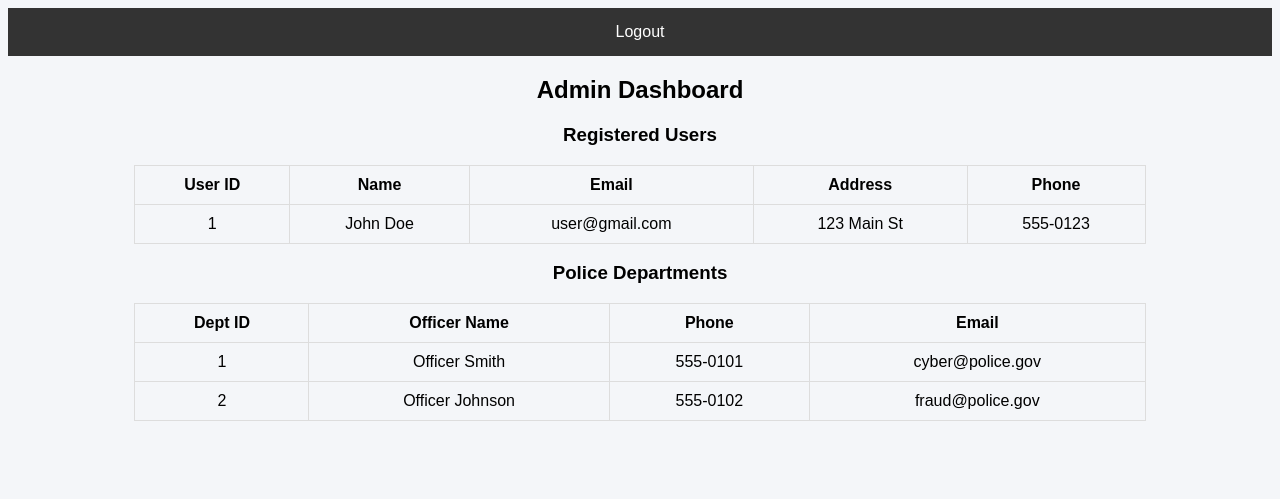
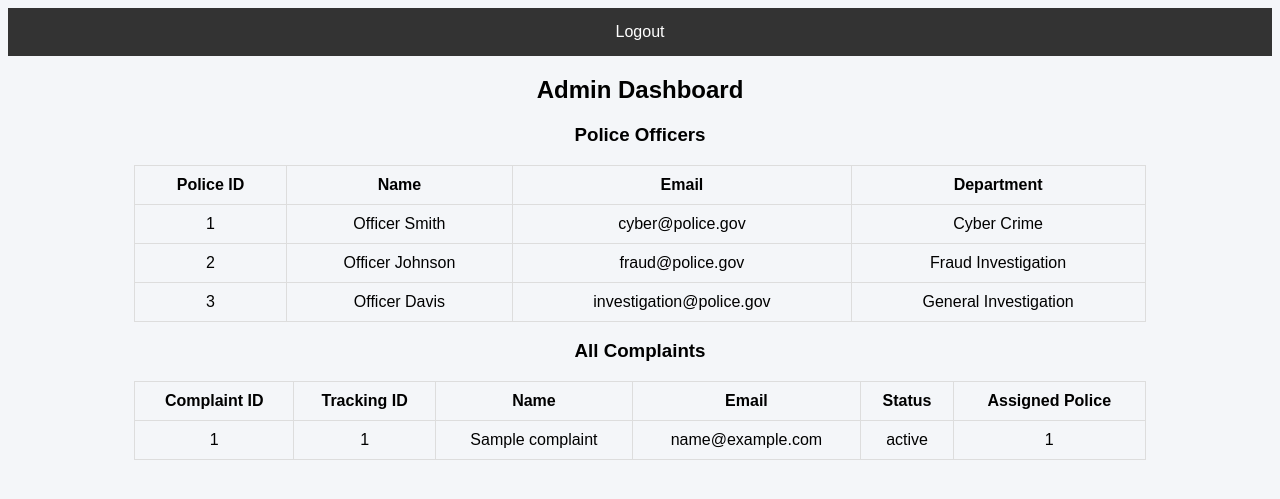
Before and after one commit to praveeshb/cybercrime-project, a Flask app: page /admin_dashboard in a window 1280 px wide. Shown: the top 499 px of the page. Run offline with Flask 3, Linux system fonts and the light colour scheme; a user stored in the database is signed in; data comes from the database, SQL or seed files in the repository; tables that the repository leaves empty hold one stand-in row (values such as "Sample post").

Commit message:
Simplify to admin and police only system - single login page with separate dashboards

```diff
--- a/app.py
+++ b/app.py
@@ -23,38 +23,29 @@ def login():
     if request.method == "POST":
         email = request.form["email"]
         password = request.form["password"]
-        user_type = request.form.get("user_type", "user")
+        user_type = request.form.get("user_type", "admin")
 
         conn = get_db()
         cur = conn.cursor()
 
         if user_type == "admin":
-            user = cur.execute(
+            admin = cur.execute(
                 "SELECT * FROM admin WHERE email=?",
                 (email,)).fetchone()
-            if user and check_password_hash(user[3], password):
-                session["admin_id"] = user[0]
+            if admin and check_password_hash(admin[3], password):
+                session["admin_id"] = admin[0]
                 session["role"] = "admin"
                 conn.close()
                 return redirect("/admin_dashboard")
         elif user_type == "police":
-            dept = cur.execute(
-                "SELECT * FROM police_department WHERE email=?",
+            police = cur.execute(
+                "SELECT * FROM police WHERE email=?",
                 (email,)).fetchone()
-            if dept and check_password_hash(dept[4], password):
-                session["dept_id"] = dept[0]
+            if police and check_password_hash(police[3], password):
+                session["police_id"] = police[0]
                 session["role"] = "police"
                 conn.close()
                 return redirect("/police_dashboard")
-        else:
-            user = cur.execute(
-                "SELECT * FROM users WHERE email=?",
-                (email,)).fetchone()
-            if user and check_password_hash(user[3], password):
-                session["user_id"] = user[0]
-                session["role"] = "user"
-                conn.close()
-                return redirect("/user_dashboard")
 
         conn.close()
         return "Invalid Login"
@@ -62,49 +53,21 @@ def login():
     return render_template("login.html")
 
 
-# REGISTER
-@app.route("/register",methods=["GET","POST"])
-def register():
-    if request.method == "POST":
-        name = request.form["name"]
-        email = request.form["email"]
-        password = request.form["password"]
-        address = request.form.get("address", "")
-        phone = request.form.get("phone", "")
-
-        hashed_password = generate_password_hash(password)
-
-        conn = get_db()
-        cur = conn.cursor()
-
-        cur.execute(
-            "INSERT INTO users(name,email,password,address,phone) VALUES(?,?,?,?,?)",
-            (name, email, hashed_password, address, phone))
-
-        conn.commit()
-        conn.close()
-
-        return redirect("/")
-
-    return render_template("register.html")
-
-
 # ADMIN DASHBOARD
 @app.route("/admin_dashboard")
 def admin_dashboard():
-
-    if session.get("role")!="admin":
+    if session.get("role") != "admin":
         return redirect("/")
 
-    conn=get_db()
-    cur=conn.cursor()
+    conn = get_db()
+    cur = conn.cursor()
 
-    users=cur.execute("SELECT * FROM users").fetchall()
-    departments=cur.execute("SELECT * FROM police_department").fetchall()
+    police = cur.execute("SELECT * FROM police").fetchall()
+    complaints = cur.execute("SELECT * FROM complaints").fetchall()
 
     conn.close()
 
-    return render_template("admin_dashboard.html",users=users, departments=departments)
+    return render_template("admin_dashboard.html", police=police, complaints=complaints)
 
 
 # POLICE DASHBOARD
@@ -113,56 +76,29 @@ def police_dashboard():
     if session.get("role") != "police":
         return redirect("/")
 
-    dept_id = session["dept_id"]
+    police_id = session["police_id"]
     conn = get_db()
     cur = conn.cursor()
 
     complaints = cur.execute("""
-        SELECT c.*, u.name as user_name
-        FROM complaints c
-        JOIN users u ON c.user_id = u.user_id
-        WHERE c.dept_id = ?
-    """, (dept_id,)).fetchall()
+        SELECT * FROM complaints
+        WHERE assigned_police_id = ? OR assigned_police_id IS NULL
+    """, (police_id,)).fetchall()
 
     conn.close()
 
     return render_template("police_dashboard.html", complaints=complaints)
 
 
-# USER DASHBOARD
-@app.route("/user_dashboard")
-def user_dashboard():
-    if session.get("role") != "user":
-        return redirect("/")
-
-    user_id = session["user_id"]
-    conn = get_db()
-    cur = conn.cursor()
-
-    complaints = cur.execute("""
-        SELECT c.*, pd.officer_name, s.progress
-        FROM complaints c
-        LEFT JOIN police_department pd ON c.dept_id = pd.dept_id
-        LEFT JOIN status s ON c.complaint_id = s.complaint_id
-        WHERE c.user_id = ?
-    """, (user_id,)).fetchall()
-
-    conn.close()
-
-    return render_template("user_dashboard.html", complaints=complaints)
-
-
-# SUBMIT COMPLAINT
-@app.route("/complaint",methods=["GET","POST"])
+# COMPLAINT FORM (Public)
+@app.route("/complaint", methods=["GET", "POST"])
 def complaint():
     if request.method == "POST":
-        if session.get("role") != "user":
-            return redirect("/")
-
+        name = request.form["name"]
+        email = request.form["email"]
+        phone = request.form["phone"]
         description = request.form["description"]
-        dept_id = request.form["dept_id"]
         tracking_id = str(uuid.uuid4())[:8]
-        user_id = session["user_id"]
 
         evidence = ""
         if "evidence" in request.files:
@@ -176,48 +112,57 @@ def complaint():
         cur = conn.cursor()
 
         cur.execute("""
-            INSERT INTO complaints(user_id, description, dept_id, complaint_data, tracking_id)
-            VALUES(?,?,?,?,?)
-        """, (user_id, description, dept_id, evidence, tracking_id))
-
-        complaint_id = cur.lastrowid
-
-        cur.execute("""
-            INSERT INTO status(complaint_id, department_id, progress)
-            VALUES(?,?,?)
-        """, (complaint_id, dept_id, "Pending"))
+            INSERT INTO complaints(name, email, phone, description, evidence, tracking_id)
+            VALUES(?,?,?,?,?,?)
+        """, (name, email, phone, description, evidence, tracking_id))
 
         conn.commit()
         conn.close()
 
         return f"Complaint Submitted. Tracking ID: {tracking_id}"
 
-    # Get departments for dropdown
+    return render_template("complaint.html")
+
+
+# ASSIGN COMPLAINT (Police)
+@app.route("/assign/<int:complaint_id>", methods=["POST"])
+def assign_complaint(complaint_id):
+    if session.get("role") != "police":
+        return redirect("/")
+
+    police_id = session["police_id"]
+
     conn = get_db()
     cur = conn.cursor()
-    departments = cur.execute("SELECT * FROM police_department").fetchall()
+
+    cur.execute("""
+        UPDATE complaints
+        SET assigned_police_id = ?, status = 'Investigating'
+        WHERE complaint_id = ?
+    """, (police_id, complaint_id))
+
+    conn.commit()
     conn.close()
 
-    return render_template("complaint.html", departments=departments)
+    return redirect("/police_dashboard")
 
 
-# UPDATE STATUS (POLICE)
+# UPDATE STATUS (Police)
 @app.route("/update_status/<int:complaint_id>", methods=["POST"])
 def update_status(complaint_id):
     if session.get("role") != "police":
         return redirect("/")
 
-    progress = request.form["progress"]
-    dept_id = session["dept_id"]
+    status = request.form["status"]
 
     conn = get_db()
     cur = conn.cursor()
 
     cur.execute("""
-        UPDATE status
-        SET progress = ?
-        WHERE complaint_id = ? AND department_id = ?
-    """, (progress, complaint_id, dept_id))
+        UPDATE complaints
+        SET status = ?
+        WHERE complaint_id = ?
+    """, (status, complaint_id))
 
     conn.commit()
     conn.close()
--- a/templates/admin_dashboard.html
+++ b/templates/admin_dashboard.html
@@ -13,53 +13,61 @@
 
 <h2>Admin Dashboard</h2>
 
-<h3>Registered Users</h3>
+<h3>Police Officers</h3>
 
 <table>
 
 <tr>
-<th>User ID</th>
+<th>Police ID</th>
 <th>Name</th>
 <th>Email</th>
-<th>Address</th>
-<th>Phone</th>
+<th>Department</th>
 </tr>
 
-{% for u in users %}
+{% for p in police %}
 
 <tr>
-<td>{{u[0]}}</td>
-<td>{{u[1]}}</td>
-<td>{{u[2]}}</td>
-<td>{{u[4]}}</td>
-<td>{{u[5]}}</td>
+<td>{{p[0]}}</td>
+<td>{{p[1]}}</td>
+<td>{{p[2]}}</td>
+<td>{{p[4]}}</td>
 </tr>
 
 {% endfor %}
 
 </table>
 
-<h3>Police Departments</h3>
+<h3>All Complaints</h3>
 
 <table>
 
 <tr>
-<th>Dept ID</th>
-<th>Officer Name</th>
-<th>Phone</th>
+<th>Complaint ID</th>
+<th>Tracking ID</th>
+<th>Name</th>
 <th>Email</th>
+<th>Status</th>
+<th>Assigned Police</th>
 </tr>
 
-{% for d in departments %}
+{% for c in complaints %}
 
 <tr>
-<td>{{d[0]}}</td>
-<td>{{d[1]}}</td>
-<td>{{d[2]}}</td>
-<td>{{d[3]}}</td>
+<td>{{c[0]}}</td>
+<td>{{c[8]}}</td>
+<td>{{c[1]}}</td>
+<td>{{c[2]}}</td>
+<td>{{c[6]}}</td>
+<td>{{c[7] if c[7] else 'Not Assigned'}}</td>
 </tr>
 
 {% endfor %}
+
+{% if not complaints %}
+<tr>
+<td colspan="6">No complaints submitted yet</td>
+</tr>
+{% endif %}
 
 </table>
 
```
Also changed, not shown: create_db.py (+17 -38 lines), seed_data.py (+12 -14 lines), templates/complaint.html (+12 -13 lines), templates/login.html (+3 -4 lines), templates/police_dashboard.html (+15 -8 lines), templates/register.html (deleted, +0 -35 lines), templates/user_dashboard.html (deleted, +0 -53 lines), database.db.
